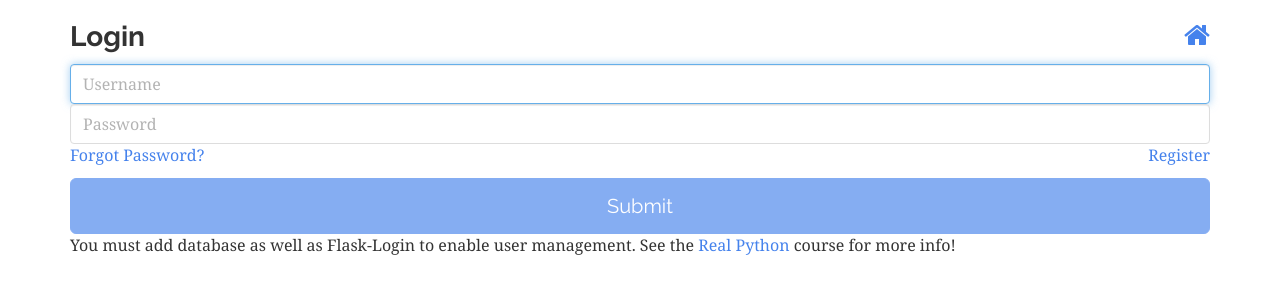
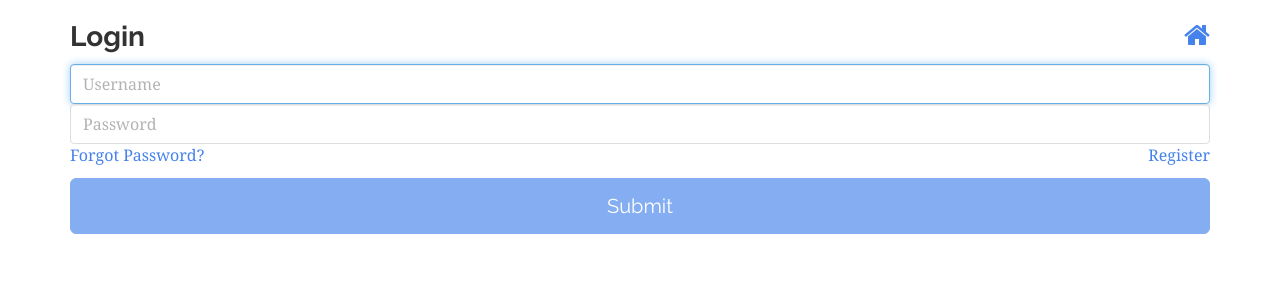
Before and after one commit to uzbit/machinelending_webapp, a Flask app: template webapp/templates/forms/login.html in a window 1280 px wide. Shown: the top 300 px of the page. Run offline with Flask 2, Linux system fonts and the light colour scheme; the template is opened without the code that fills it: values that come from a table or form of the project are taken from there, others are empty; some libraries are stand-ins or nearby versions.

Commit message:
Adding forms

```diff
--- a/config.py
+++ b/config.py
@@ -8,7 +8,7 @@ DEBUG = True
 
 # Secret key for session management. You can generate random strings here:
 # http://clsc.net/tools-old/random-string-generator.php
-SECRET_KEY = ''
+SECRET_KEY = 'thisisthesecret'
 
 # Connect to the database
 SQLALCHEMY_DATABASE_URI = 'sqlite:///' + os.path.join(basedir, 'database.db')
--- a/webapp/__init__.py
+++ b/webapp/__init__.py
@@ -43,7 +43,6 @@ def internal_error(error):
     #db_session.rollback()
     return render_template('errors/500.html'), 500
 
-
 @app.errorhandler(404)
 def not_found_error(error):
     return render_template('errors/404.html'), 404
@@ -68,9 +67,11 @@ from .views.about import about_blueprint
 from .views.contact import contact_blueprint
 from .views.register import register_blueprint
 from .views.login import login_blueprint
+from .views.forgot import forgot_blueprint
 app.register_blueprint(index_blueprint)
 app.register_blueprint(lc_blueprint)
 app.register_blueprint(about_blueprint)
 app.register_blueprint(contact_blueprint)
 app.register_blueprint(register_blueprint)
 app.register_blueprint(login_blueprint)
+app.register_blueprint(forgot_blueprint)
--- a/webapp/forms.py
+++ b/webapp/forms.py
@@ -21,11 +21,9 @@ class RegisterForm(Form):
         EqualTo('password', message='Passwords must match')]
     )
 
-
 class LoginForm(Form):
     name = TextField('Username', [DataRequired()])
     password = PasswordField('Password', [DataRequired()])
-
 
 class ForgotForm(Form):
     email = TextField(
--- a/webapp/templates/forms/login.html
+++ b/webapp/templates/forms/login.html
@@ -2,12 +2,14 @@
 {% block title %}Login{% endblock %}
 {% block content %}
   <form method="post" class="form">
-    <h3 class="form-heading">Login <a href="{{ url_for('home') }}" title="Back to homepage"><i class="fa fa-home pull-right"></i></a></h3>
+    <h3 class="form-heading">Login <a href="{{ url_for('index.index') }}" title="Back to homepage"><i class="fa fa-home pull-right"></i></a></h3>
     {{ form.name(class_ = 'form-control first-input', placeholder = form.name.label.text, required = true, autofocus = true) }}
     {{ form.password(class_ = 'form-control last-input', placeholder = form.password.label.text, required = true) }}
-    <p class="pull-left"><a href="{{ url_for('forgot') }}">Forgot Password?</a></p>
-    <p class="pull-right"><a href="{{ url_for('register') }}">Register</a></p>
+    <p class="pull-left"><a href="{{ url_for('forgot.index') }}">Forgot Password?</a></p>
+    <p class="pull-right"><a href="{{ url_for('register.index') }}">Register</a></p>
     <input type="submit" value="Submit" class="btn btn-primary btn-lg btn-block" disabled>
-    <p>You must add database as well as Flask-Login to enable user management. See the <a href="http://www.realpython.com">Real Python</a> course for more info!</p>
+		<!--
+		<p>You must add database as well as Flask-Login to enable user management. See the <a href="http://www.realpython.com">Real Python</a> course for more info!</p>
+		-->
   </form>
 {% endblock %}
--- a/webapp/views/login.py
+++ b/webapp/views/login.py
@@ -1,7 +1,9 @@
-from flask import Blueprint, render_template
+from flask import Blueprint, render_template, request
+from webapp.forms import LoginForm
 
 login_blueprint = Blueprint('login', __name__)
 
 @login_blueprint.route('/login')
 def index():
-    return render_template('pages/login.html')
+	form = LoginForm(request.form)
+	return render_template('forms/login.html', form=form)
```
Also changed, not shown: webapp/templates/forms/forgot.html (+7 -5 lines), webapp/templates/forms/register.html (+5 -3 lines), webapp/views/forgot.py (added, +8 -0 lines), webapp/views/register.py (+4 -3 lines).
